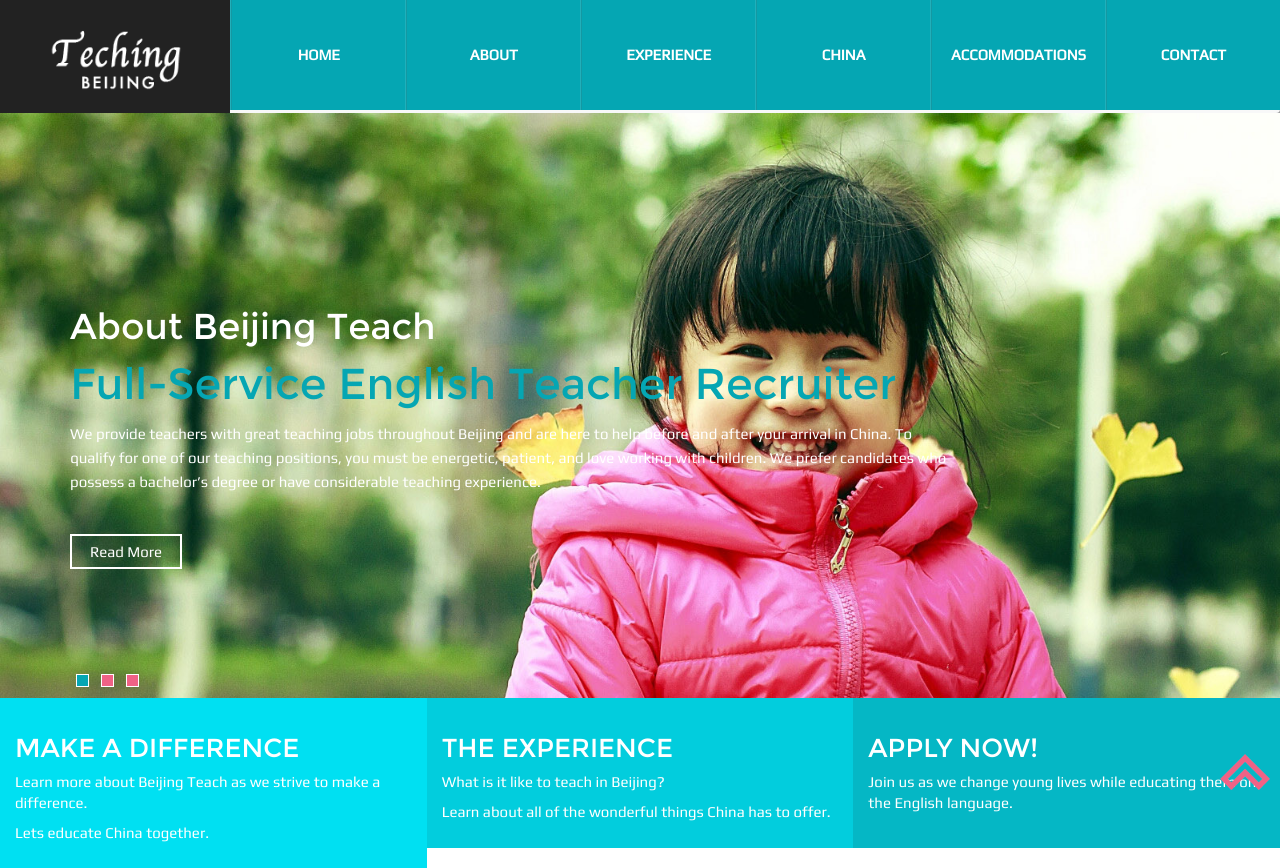
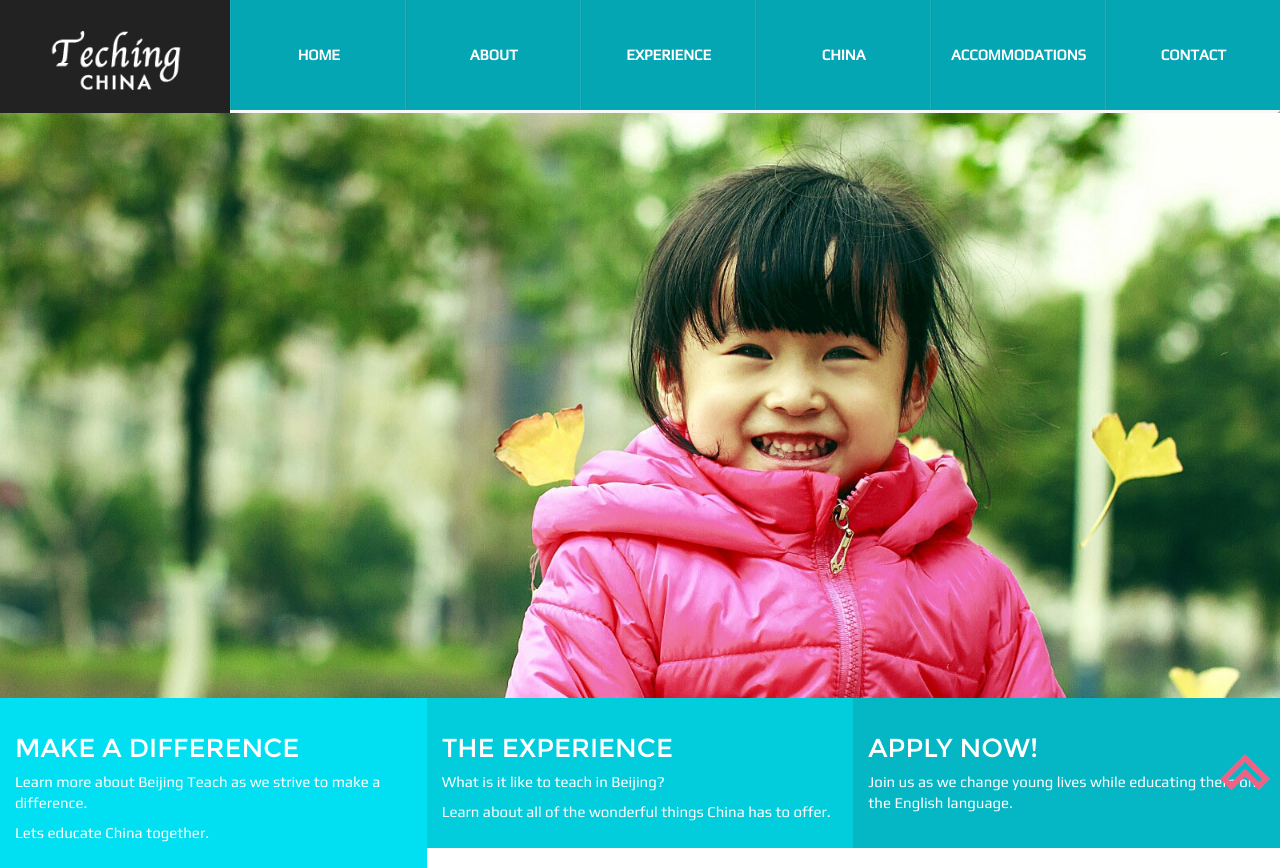
Before and after one commit to darknessomi/beijingteach, a Django app: page / in a window 1280 px wide. Shown: the top 868 px of the page. Run offline with Django 3.2, Linux system fonts and the light colour scheme; some libraries are stand-ins or nearby versions.

Commit message:
site change to china

```diff
--- a/demo/accommodations.html
+++ b/demo/accommodations.html
@@ -115,7 +115,7 @@ list-style: none;
 					</ul>
 				</div>
 				<div class="col-md-8 welcome-left">
-					<p>At BeijingTeach, foreign teachers who accept a contract that includes housing are provided with housing accommodation close to the school where they work. Apartments are clean, fully-furnished, and modern. Units include one or more bedrooms, comfortable living space, and a kitchen. Amenities include a refrigerator, cooking utensils, a washing machine, A/C and heating, TV, and high-speed cable and Internet connections. Some living spaces are shared with another foreign teacher, while others receive individual housing; please let us know of your preference. We aim to make your time in China as easy and comfortable as possible. Imagine the ease and security of being able to move into your apartment as soon as you have completed training in Beijing, helping you to make a smooth transition to life in urban China. Rent in Beijing can average between $650-$1000. You will be able to live rent-free in a spacious comfortable apartment with the ability to save money while at the same time enjoy a very high standard of living.</p>
+					<p>At ChinaTeach, foreign teachers who accept a contract that includes housing are provided with housing accommodation close to the school where they work. Apartments are clean, fully-furnished, and modern. Units include one or more bedrooms, comfortable living space, and a kitchen. Amenities include a refrigerator, cooking utensils, a washing machine, A/C and heating, TV, and high-speed cable and Internet connections. Some living spaces are shared with another foreign teacher, while others receive individual housing; please let us know of your preference. We aim to make your time in China as easy and comfortable as possible. Imagine the ease and security of being able to move into your apartment as soon as you have completed training in Beijing, helping you to make a smooth transition to life in urban China. Rent in Beijing can average between $650-$1000. You will be able to live rent-free in a spacious comfortable apartment with the ability to save money while at the same time enjoy a very high standard of living.</p>
 				</div>
 				<br>
 				<div class="col-md-4 welcome-left">
--- a/home/templates/base.html
+++ b/home/templates/base.html
@@ -2,10 +2,10 @@
 <!DOCTYPE html>
 <html>
 <head>
-<title>BEIJING TEACH | {% block title %}INDEX{% endblock %}</title>
+<title>CHINA TEACH | {% block title %}INDEX{% endblock %}</title>
 <meta name="viewport" content="width=device-width, initial-scale=1">
 <meta http-equiv="Content-Type" content="text/html; charset=utf-8" />
-<meta name="keywords" content="Beijing, Beijing Teach, China, Teach English, Teach English in Beijing, Teach English in China, Teach in China, esl jobs beijing, esl jobs china, teach esl in beijing, teach esl in china, tefl beijing, tefl china" />
+<meta name="keywords" content="CHINA, China Teach, China, Teach English, Teach English in China, Teach in China, esl jobs beijing, esl jobs china, teach esl in beijing, teach esl in china, tefl beijing, tefl china" />
 <script type="application/x-javascript"> addEventListener("load", function() { setTimeout(hideURLbar, 0); }, false); function hideURLbar(){ window.scrollTo(0,1); } </script>
 <link href="/static/css/bootstrap.css" rel='stylesheet' type='text/css' />
 <link href="/static/css/style.css" rel='stylesheet' type='text/css' />
@@ -73,7 +73,7 @@
 					<p>+1 516 535 9236</p>
 				</div>
 				<div class="col-md-4 footer-left">
-					<p class="footer-class">© 2015 Beijing Teach. All Rights Reserved. </p>
+					<p class="footer-class">© 2015 China Teach. All Rights Reserved. </p>
 					<ul>
 						<li><a href="http://www.facebook.com/BeijingTeach"><span class="fb"></span></a></li>
 						<li><a href="http://www.twitter.com/BeijingTeach"><span class="twit"></span></a></li>
--- a/home/templates/home/about.html
+++ b/home/templates/home/about.html
@@ -20,7 +20,7 @@
 			</div>
 			<div class="about-bottom">
 				<img src="/static/images/abt-3.jpg" alt="" />
-				<h4>BeijingTeach is an American based, full-service English teacher recruiter. We provide teachers with great teaching jobs throughout Beijing and are here to help before and after your arrival in China. The majority of our teachers are placed in Chinese kindergartens and English training centers, but we also have partnerships with high schools and universitiesPlease tell us of your preference and we will work to accommodate your needs. To qualify for one of our teaching positions, you must be energetic, patient, and love working with children. We prefer candidates who possess a bachelor’s degree or have considerable teaching experience.</h4>
+				<h4>ChinaTeach is an American based, full-service English teacher recruiter. We provide teachers with great teaching jobs throughout Beijing and are here to help before and after your arrival in China. The majority of our teachers are placed in Chinese kindergartens and English training centers, but we also have partnerships with high schools and universitiesPlease tell us of your preference and we will work to accommodate your needs. To qualify for one of our teaching positions, you must be energetic, patient, and love working with children. We prefer candidates who possess a bachelor’s degree or have considerable teaching experience.</h4>
 			</div>
 		</div>
 	</div>
--- a/home/templates/home/index.html
+++ b/home/templates/home/index.html
@@ -16,7 +16,7 @@
 		<div class="container">
 			<section class="slider">
 				<div class="flexslider">
-					<ul class="slides">
+					<!-- <ul class="slides">
 						<li>
 							<div class="banner-top">
 								<h1>About Beijing Teach</h1>
@@ -47,7 +47,7 @@
 								</div>
 							</div>
 						</li>
-					</ul>
+					</ul> -->
 				</div>
 			</section>
 		</div>
```
Also changed, not shown: static/images/logo.png, 1 other file.
